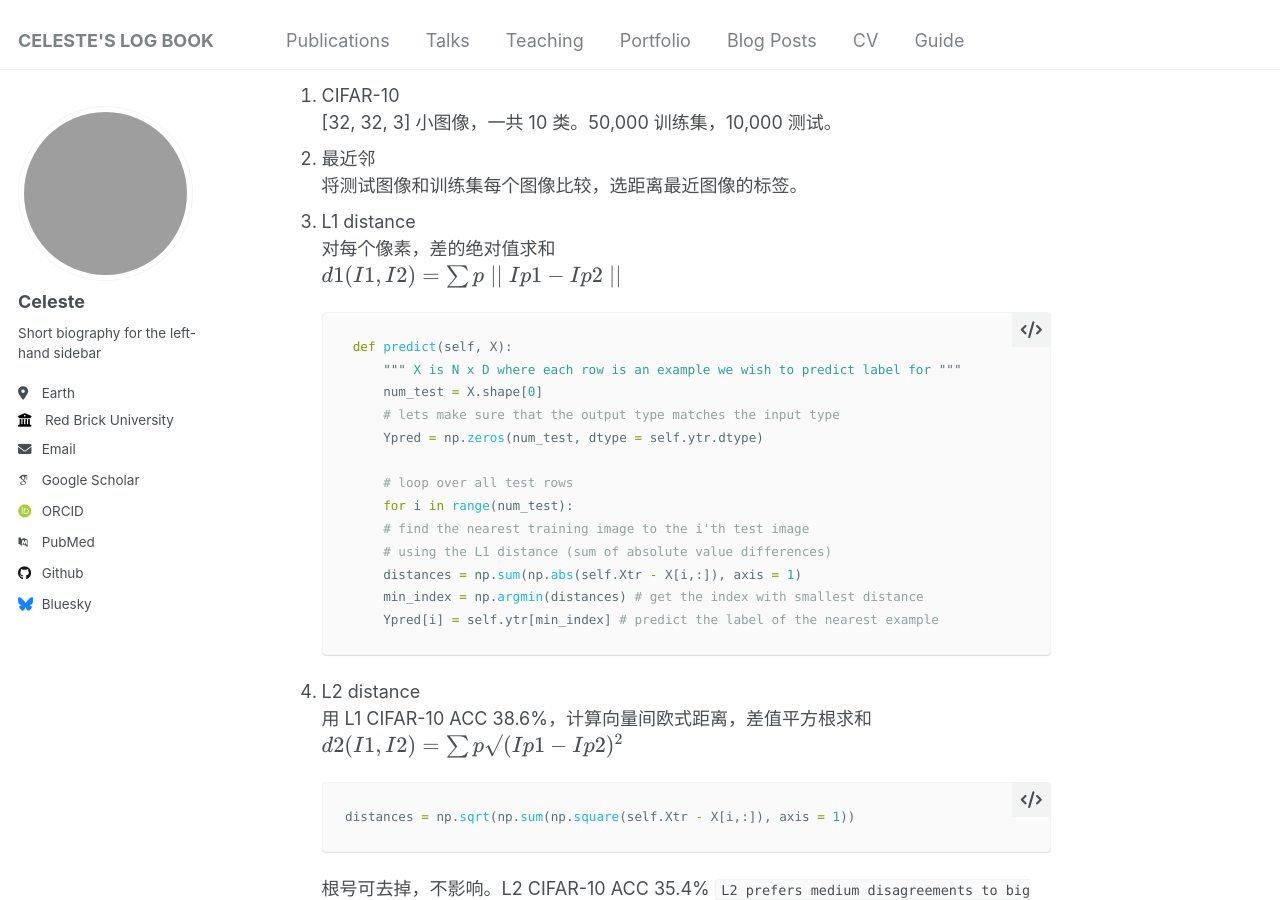
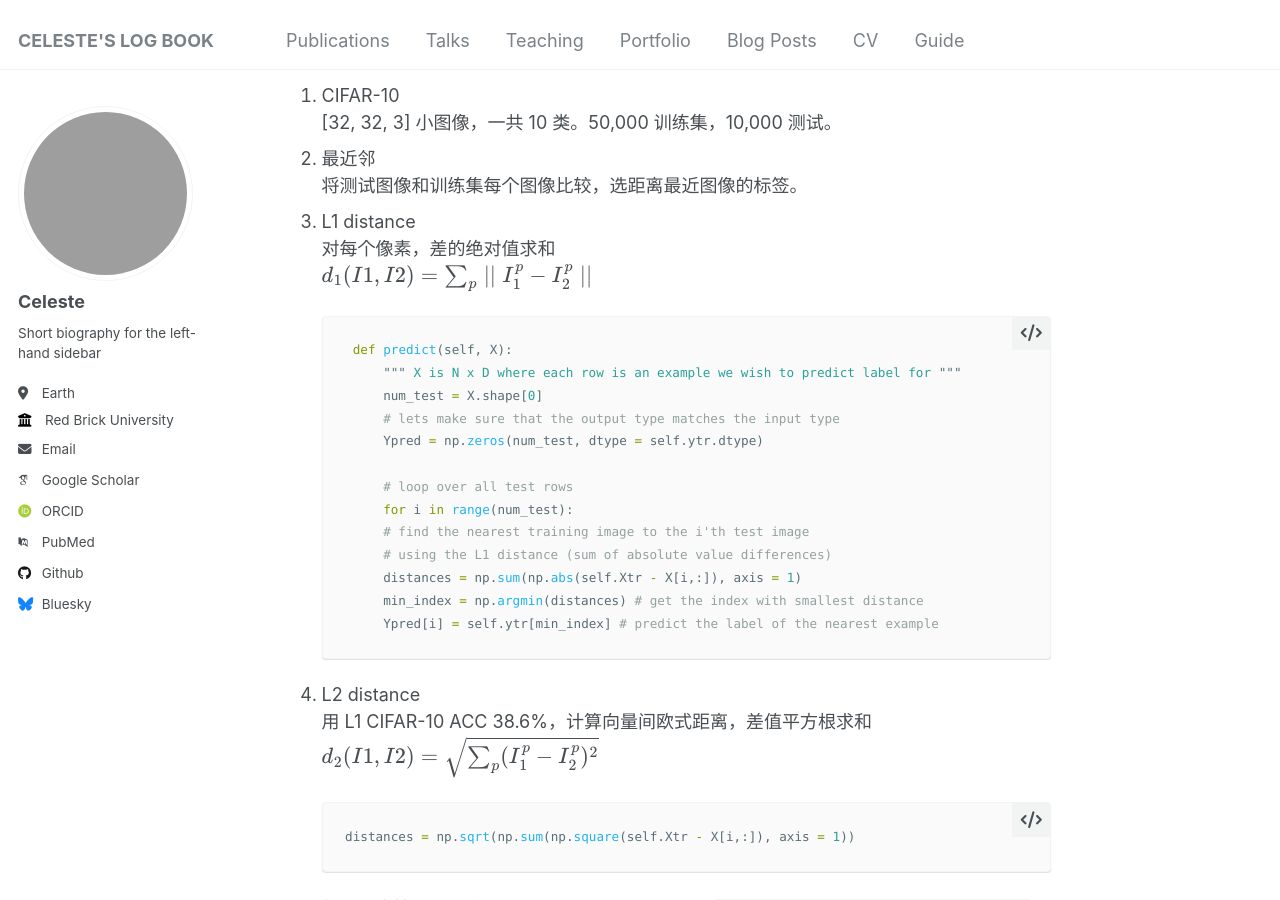
Before and after one commit to BUGERR/bugerr.github.io, a Jekyll site: the page built from _posts/2024-11-15-cs231n_1.md, in a window 1280 px wide and 900 px high, scrolled down 854 px. Built offline with Jekyll 4.4.1, drawn with Linux system fonts in a browser that asks for light colours; some web fonts are replaced; grey boxes are pictures that could not be loaded.

Commit message:
Update 2024-11-15-cs231n_1.md

````diff
--- a/_posts/2024-11-15-cs231n_1.md
+++ b/_posts/2024-11-15-cs231n_1.md
@@ -33,7 +33,7 @@ tags:
    将测试图像和训练集每个图像比较，选距离最近图像的标签。
 3. L1 distance \
    对每个像素，差的绝对值求和 \
-   $$ d1(I1,I2)=∑p∣∣Ip1−Ip2∣∣ $$
+   $$ d_1(I1,I2)=∑_p∣∣I^p_1−I^p_2∣∣ $$
 
    ```python
     def predict(self, X):
@@ -52,7 +52,7 @@ tags:
    ```
 4. L2 distance \
    用 L1 CIFAR-10 ACC 38.6%，计算向量间欧式距离，差值平方根求和 \
-   $$ d2(I1,I2)=∑p√(Ip1−Ip2)^2 $$
+   $$ d_2(I1,I2)=\sqrt{∑_p(I^p_1−I^p_2)^2} $$
 
    ``` python
    distances = np.sqrt(np.sum(np.square(self.Xtr - X[i,:]), axis = 1))
````
